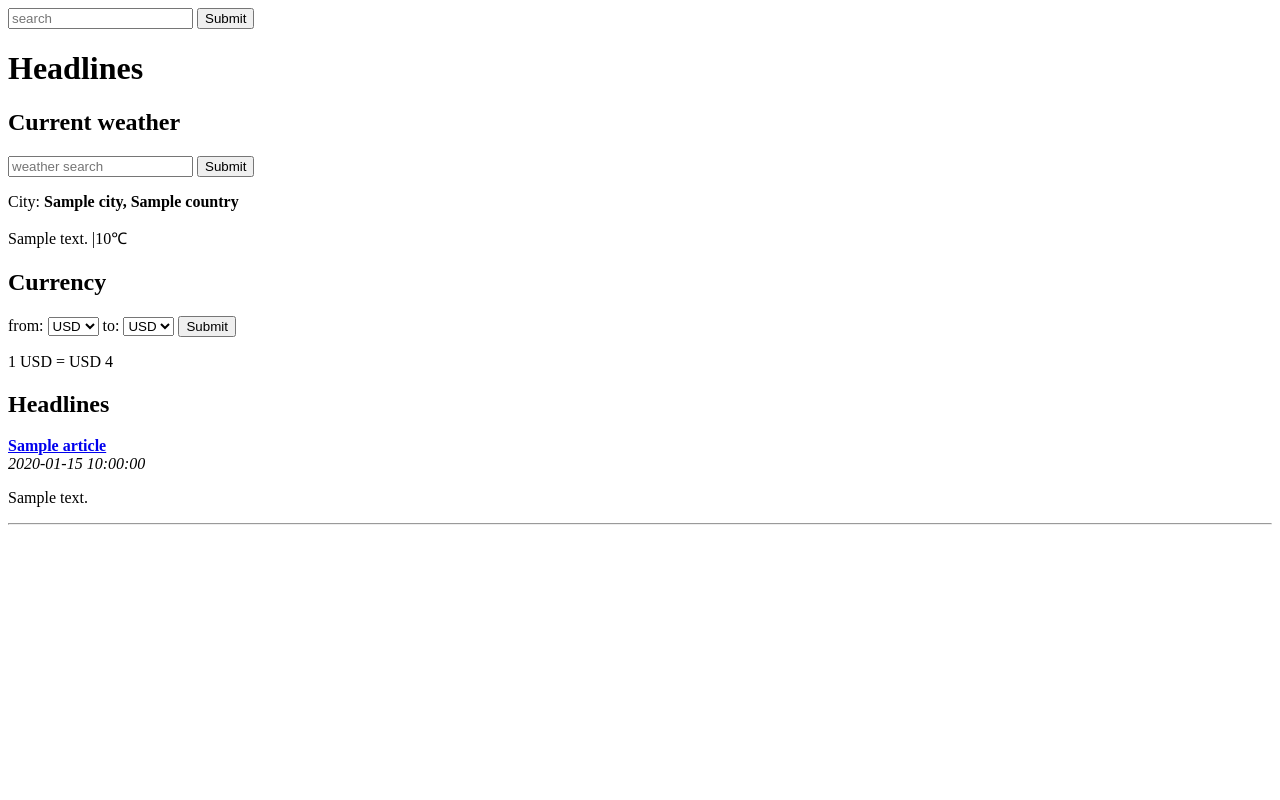
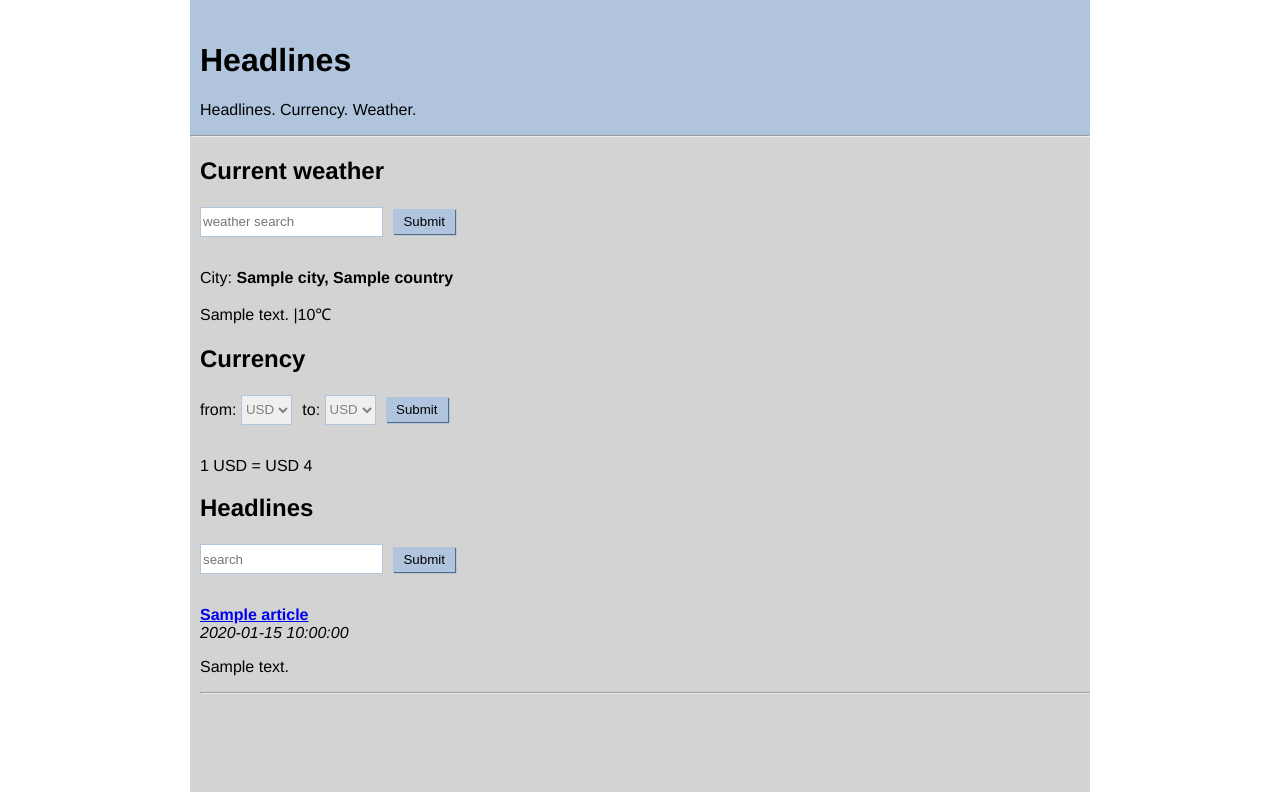
Before and after one commit to danjdo/test, a Flask app: template templates/home.html in a window 1280 px wide. Run offline with Flask 2, Linux system fonts and the light colour scheme; the template is opened without the code that fills it: most values are stand-ins (such as "Sample title", 1, 10 or a date in 2020).

Commit message:
css added

```diff
--- a/run.py
+++ b/run.py
@@ -12,7 +12,10 @@ app = Flask(__name__)
 RSS_FEEDS = {'bbc': 'http://feeds.bbci.co.uk/news/rss.xml',
 		'cnn': 'http://rss.cnn.com/rss/edition.rss',
 		'fox': 'http://feeds.foxnews.com/foxnews/latest',
-		'iol': 'http://www.iol.co.za/cmlink/1.640'}
+		'iol': 'http://www.iol.co.za/cmlink/1.640',
+		'cah': 'http://calgaryherald.com/feed/',
+		'cbcc': 'http://www.cbc.ca/cmlink/rss-canada-calgary',
+		'wcal': 'http://rss.theweathernetwork.com/weather/caab0049'}
 
 DEFAULTS = {'publication':'bbc',
 		'city': 'London,UK',
@@ -81,6 +84,7 @@ def get_rate(frm, to):
 	to_rate = parsed.get(to.upper())
 	return (to_rate / frm_rate, parsed.keys())
 
+# Get explicit changes first, then cookies, then default if none of the preceeding
 def get_value_with_fallback(key):
 	if request.args.get(key):
 		return request.args.get(key)
--- a/templates/home.html
+++ b/templates/home.html
@@ -1,13 +1,56 @@
+
 <html>
 <head>
 <title>Headlines</title>
+<style>
+html {
+font-family: "Helvetica";
+background: white;
+}
+body {
+background: lightgrey;
+max-width: 900px;
+margin: 0 auto;
+}
+#header {
+padding-top: 21;
+background: lightsteelblue;
+}
+#inner-header {
+padding-left: 10;
+}
+#main{
+padding-left: 10;
+}
+input[type="text"], select {
+color: grey;
+border: 1px solid lightsteelblue;
+height: 30px;
+line-height:15px;
+margin: 2px 6px 16px 0px;
+}
+input[type="submit"] {
+padding: 5px 10px 5px 10px;
+color: black;
+background: lightsteelblue;
+border: none;
+box-shadow: 1px 1px 1px #4C6E91;
+}
+input[type="submit"]:hover{
+background: steelblue;
+}
+</style>
 </head>
-<form>
-<input type="text" name="publication" placeholder="search" />
-<input type="submit" value="Submit" />
-</form>
+
 <body>
+<div id="header">
+<div id="inner-header">
 <h1>Headlines</h1>
+<p>Headlines. Currency. Weather.</p>
+</div>
+<hr />
+</div>
+<div id="main">
 <h2>Current weather</h2>
 <form>
 <input type="text" name="city" placeholder="weather search">
@@ -31,6 +74,10 @@ to: <select name="currency_to">
 </form>
 1 {{currency_from}} = {{currency_to}} {{rate}}
 <h2>Headlines</h2>
+<form>
+<input type="text" name="publication" placeholder="search" />
+<input type="submit" value="Submit" />
+</form>
 {% for article in articles %}
 <b><a href="{{article.link}}">{{article.title}}</a></b><br />
 <i>{{article.published}}</i><br />
```
